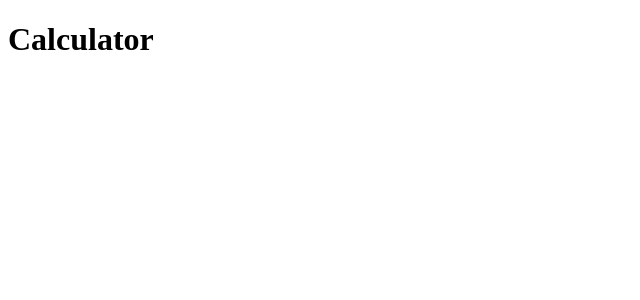
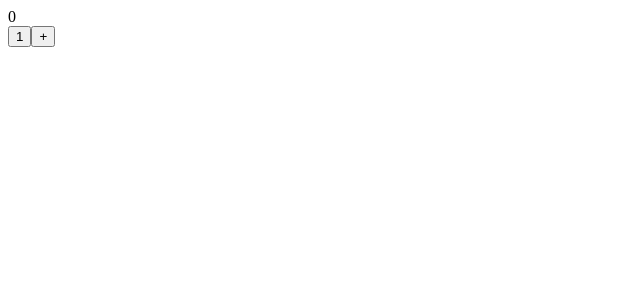
Before and after one commit to marcocarbajalb/proyecto2_web, a React (Vite) app: page / in a window 1280 px wide. Shown: the top 300 px of the page, without its empty margins (0-640 px from the left). Built offline with nearby package versions, Linux system fonts and the light colour scheme.

Commit message:
Agregar componentes atómicos Button y Display

```diff
--- a/src/App.tsx
+++ b/src/App.tsx
@@ -1,7 +1,14 @@
+import { useState } from 'react'
+import Button from './components/Button'
+import Display from './components/Display'
+
 function App () {
+  const [value, setValue] = useState('0')
   return (
     <main>
-      <h1>Calculator</h1>
+      <Display value={value} />
+      <Button label='1' onClick={() => setValue('1')} />
+      <Button label='+' onClick={() => setValue('0')} variant='operation' />
     </main>
   )
 }
--- /dev/null
+++ b/src/components/Button.tsx
@@ -0,0 +1,19 @@
+type ButtonProps = {
+  label: string
+  onClick: () => void
+  variant?: 'number' | 'operation' | 'equals' | 'special'
+}
+
+function Button ({ label, onClick, variant = 'number' }: ButtonProps) {
+  return (
+    <button
+      type='button'
+      className={`button button--${variant}`}
+      onClick={onClick}
+    >
+      {label}
+    </button>
+  )
+}
+
+export default Button
--- /dev/null
+++ b/src/components/Display.tsx
@@ -0,0 +1,13 @@
+type DisplayProps = {
+  value: string
+}
+
+function Display ({ value }: DisplayProps) {
+  return (
+    <div className='display' role='status' aria-live='polite'>
+      {value}
+    </div>
+  )
+}
+
+export default Display
```
